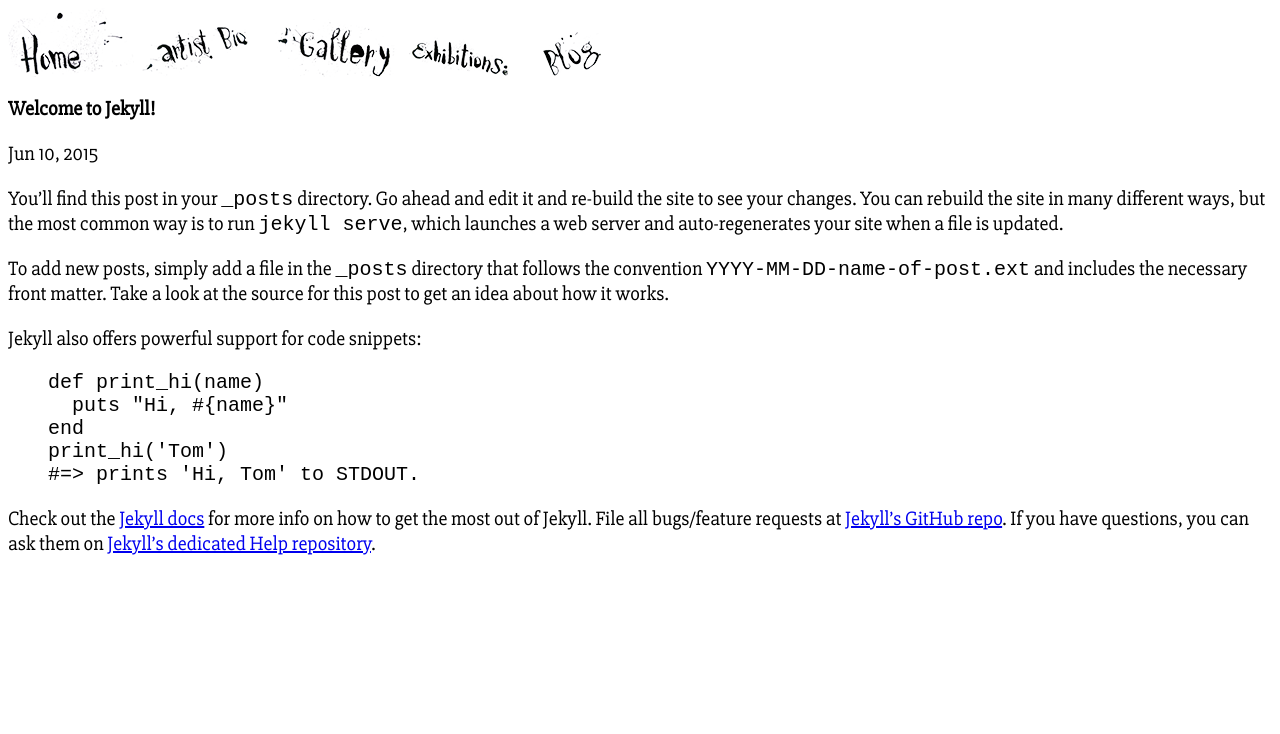
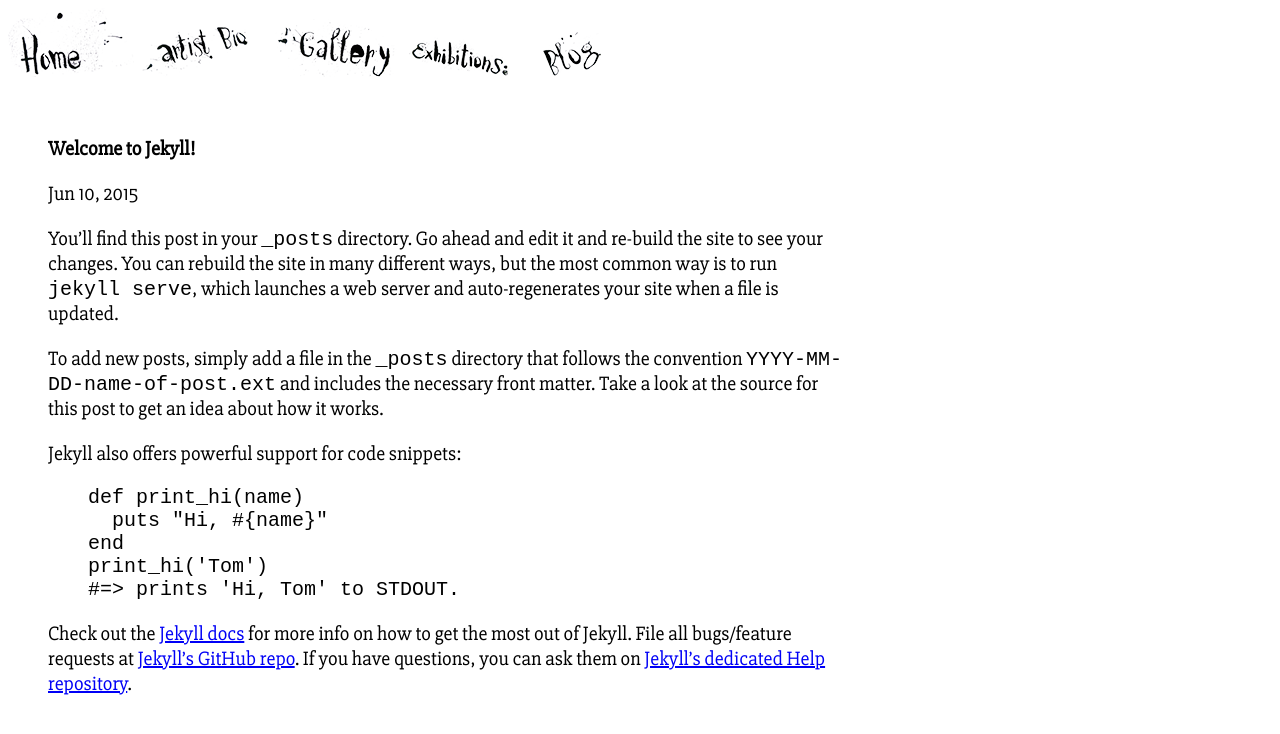
Before and after one commit to BirdyRose/birdyrose.github.io, a Jekyll site: the page built from _posts/2015-06-10-welcome-to-jekyll.markdown, in a window 1280 px wide. Shown: the top 734 px of the page. Built offline with Jekyll 4.4.1, drawn with Linux system fonts in a browser that asks for light colours; nearby versions of some CDN libraries; comment, search, counter and statistics services are not loaded.

Commit message:
Styling modifications
Adjusted design styling of all core layouts and css

```diff
--- a/_includes/header.html
+++ b/_includes/header.html
@@ -11,7 +11,7 @@
       {% assign pages = site.pages | sort: 'priority' %}
       {% for page in pages %}
       {% if page.title %}
-      <li><a  href="{{ page.url | prepend: site.baseurl }}" class="{{ page.title | downcase }}"></a></li>
+      <li><a  href="{{ page.url | prepend: site.baseurl }}" class="{{ page.url | downcase | replace: '/' }}"></a></li>
       {% endif %}
       {% endfor %}
     </ul>
--- a/_layouts/page.html
+++ b/_layouts/page.html
@@ -2,11 +2,11 @@
 layout: default
 ---
 <div class="post">
-
+{% if page.header %}
   <header class="post-header">
-    <h1 class="post-title">{{ page.title }}</h1>
+  	{{ page.header }}
   </header>
-
+{% endif %}
   <article class="post-content">
     {% include shortcode.html load=content %}
   </article>
--- a/_layouts/post.html
+++ b/_layouts/post.html
@@ -2,15 +2,20 @@
 layout: default
 ---
 <div class="post">
-
+	<main>
+{% if page.header %}
+	  <header class="post-header">
+	  	{{ page.header }}
+	  </header>
+{% else %}
 	  <header class="post-header">
 	    <h1 class="post-title">{{ page.title }}</h1>
 	    <p class="post-meta">{{ page.date | date: "%b %-d, %Y" }}{% if page.author %} • {{ page.author }}{% endif %}{% if page.meta %} • {{ page.meta }}{% endif %}</p>
 	  </header>
-
+{% endif %}
 	  <article class="post-content">
-    {{ content }}
+	    {% include shortcode.html load=content %}
 	  </article>
-
+	</main>
 </div>
 {% include comments.html %}
--- a/css/style.css
+++ b/css/style.css
@@ -6,12 +6,15 @@ body, p, input, textarea, h1, h2, h3, h4, h5, h6 {
 main {
   max-width: 800px;
   padding: 2em;
+  background: rgba(255,255,255,0.5);
+}
+main p, main article {
+
   -webkit-mix-blend-mode: hard-light;
   -moz-mix-blend-mode: hard-light;
   -ms-mix-blend-mode: hard-light;
   -o-mix-blend-mode: hard-light;
   mix-blend-mode: hard-light;
-  background: rgba(255,255,255,0.5);
 }
 body:not(.page-home) header nav li {
   display: inline-block;
```
Lines whose indentation alone changed are shown as unchanged.
